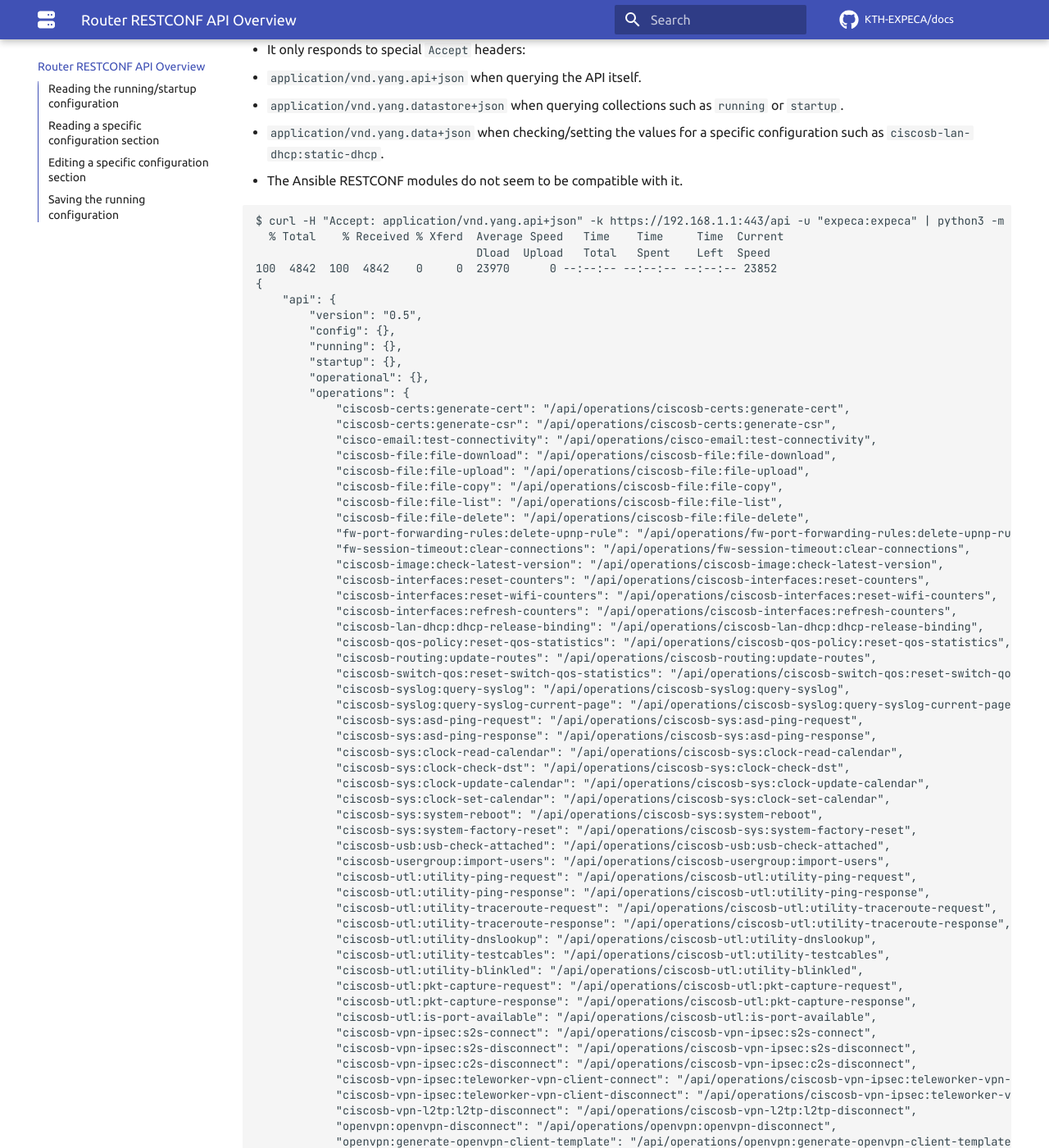
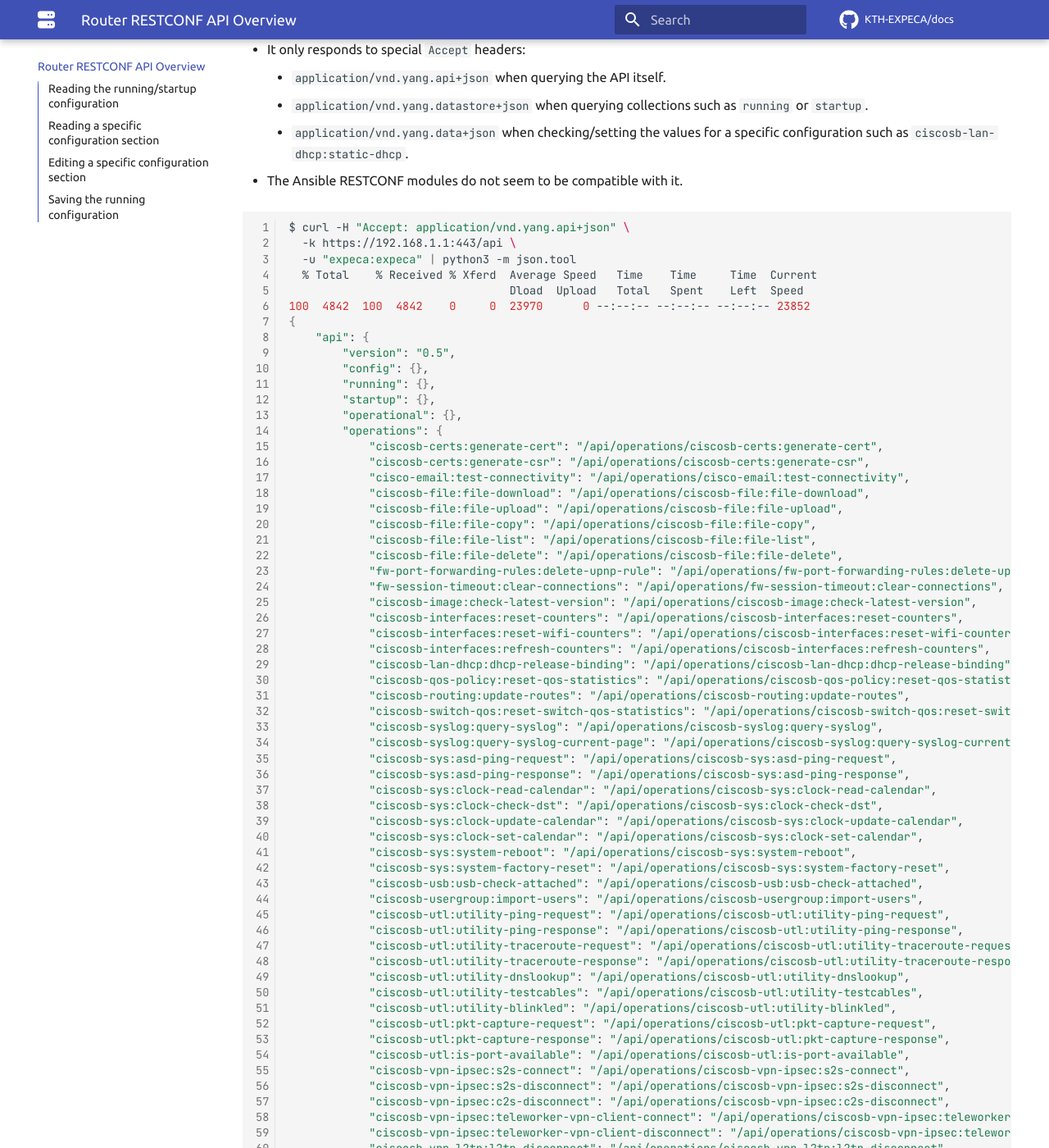
Before and after one commit to KTH-EXPECA/devdocs, an MkDocs documentation site: the page built from docs/router_restconf_api.md, in a window 1280 px wide and 1400 px high, scrolled down 280 px. Shown: the whole window at 82% size. Built offline with MkDocs 1.6.1 and Material for MkDocs 9.7.7, drawn with Linux system fonts in a browser that asks for light colours; comment, search, counter and statistics services are not loaded; some of the changed text lies outside the part shown.

Commit message:
restconf api

````diff
--- a/docs/router_restconf_api.md
+++ b/docs/router_restconf_api.md
@@ -5,13 +5,17 @@
 
 - It sits behind port `443` listening on `/api`.
 - It only responds to special `Accept` headers:
-  - `application/vnd.yang.api+json` when querying the API itself.
-  - `application/vnd.yang.datastore+json` when querying collections such as `running` or `startup`.
-  - `application/vnd.yang.data+json` when checking/setting the values for a specific configuration such as `ciscosb-lan-dhcp:static-dhcp`.
+
+    - `application/vnd.yang.api+json` when querying the API itself.
+    - `application/vnd.yang.datastore+json` when querying collections such as `running` or `startup`.
+    - `application/vnd.yang.data+json` when checking/setting the values for a specific configuration such as `ciscosb-lan-dhcp:static-dhcp`.
+
 - The Ansible RESTCONF modules do not seem to be compatible with it.
 
-```console
-$ curl -H "Accept: application/vnd.yang.api+json" -k https://192.168.1.1:443/api -u "expeca:expeca" | python3 -m json.tool
+``` bash
+$ curl -H "Accept: application/vnd.yang.api+json" \
+  -k https://192.168.1.1:443/api \
+  -u "expeca:expeca" | python3 -m json.tool
   % Total    % Received % Xferd  Average Speed   Time    Time     Time  Current
                                  Dload  Upload   Total   Spent    Left  Speed
 100  4842  100  4842    0     0  23970      0 --:--:-- --:--:-- --:--:-- 23852
@@ -86,27 +90,31 @@
 }
 ```
 
-### Reading the running/startup configuration
+## Reading the running/startup configuration
 
-To read the (full) running or startup configurations, query the corresponding endpoint. Make sure to include the `?deep` URL parameter at the end to get the full tree, and pipe the output to a pager or VIM to be able to scroll through and search through it. Note also the `Accept` header.
+To read the (full) running or startup configurations, query the corresponding endpoint with a `GET` request. Make sure to include the `?deep` URL parameter at the end to get the full tree, and pipe the output to a pager or VIM to be able to scroll through and search through it. Note also the `Accept` header.
 
 Example:
 
-```console
-curl -H "Accept: application/vnd.yang.datastore+json" -k https://192.168.1.1:443/api/startup?deep -u "expeca:expeca" | python3 -m json.tool | vim -
+``` bash
+curl -H "Accept: application/vnd.yang.datastore+json" \
+  -k https://192.168.1.1:443/api/startup?deep \
+  -u "expeca:expeca" | python3 -m json.tool | vim -
 ```
 
-### Reading a specific configuration section
+## Reading a specific configuration section
 
-To read a specific configuration section, query the corresponding configuration endpoint appending the name of the target section. Again, make sure to include the `?deep` URL parameter at the end to get the full tree, and pipe the output to a pager or VIM. Note the `Accept` header.
+To read a specific configuration section, query the corresponding configuration endpoint with a `GET` request, appending the name of the target section. Again, make sure to include the `?deep` URL parameter at the end to get the full tree, and pipe the output to a pager or VIM. Note the `Accept` header.
 
 Example (to read static DHCP mappings):
 
-```console
-curl -H "Accept: application/vnd.yang.data+json" -k https://192.168.1.1:443/api/startup/ciscosb-lan-dhcp:static-dhcp?deep -u "expeca:expeca" | python3 -m json.tool | vim -
+``` bash
+curl -H "Accept: application/vnd.yang.data+json" \
+  -k https://192.168.1.1:443/api/startup/ciscosb-lan-dhcp:static-dhcp?deep \
+  -u "expeca:expeca" | python3 -m json.tool | vim -
 ```
 
-### Editing a specific configuration section
+## Editing a specific configuration section
 
 Edits can only be done on the running configuration, and there are three modes of operation when editing configuration sections:
 
@@ -118,7 +126,7 @@
 
 Easiest way of doing this is through the Ansible `uri` module, which automatically converts any object inside the `body` key to a valid JSON:
 
-```yaml
+``` yaml
 - name: Append to running DHCP mappings using RESTCONF
   uri:
     url: "https://192.168.1.1:443/api/running/ciscosb-lan-dhcp:static-dhcp"
@@ -141,13 +149,13 @@
     validate_certs: no
 ```
 
-### Saving the running configuration
+## Saving the running configuration
 
 After modifying the running configuration, it needs to be copied to the startup configuration (as otherwise it will reset on reboot). This is performed by issuing a `POST` request to a special endpoint `/api/config/_copy-running-to-startup` (there is also a `/api/running/_copy-running-to-startup` endpoint which probably also works, but I have not tried it).
 
 Again, the easiest way to do this is through the `uri` module:
 
-```yaml
+``` yaml
 - name: Trigger copy running router configuration to startup configuration
   uri:
     url: "https://192.168.1.1:443/api/config/_copy-running-to-startup"
--- a/mkdocs.yml
+++ b/mkdocs.yml
@@ -22,4 +22,13 @@
 repo_url: https://github.com/KTH-EXPECA/docs
 repo_name: KTH-EXPECA/docs
 copyright: Copyright &copy; 2020 - EXPECA Project Group at KTH Royal Institute of Technology
+markdown_extensions:
+  - pymdownx.highlight:
+      linenums: yes
+      linenums_style: pymdownx-inline
+  - pymdownx.superfences
+  - pymdownx.inlinehilite
+  - pymdownx.keys
+  - pymdownx.superfences
+  - pymdownx.snippets
 ...
````
Also changed, not shown: docs/assets/example_workload/workload_definition.yaml (+33 -2 lines).
